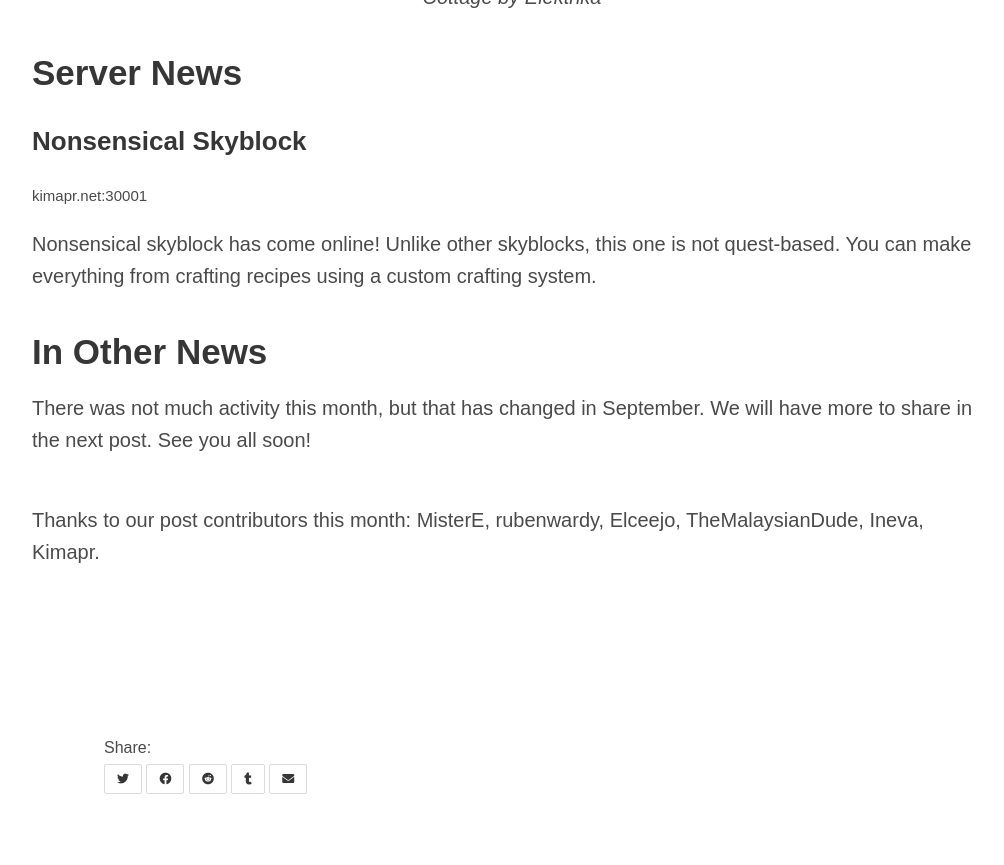
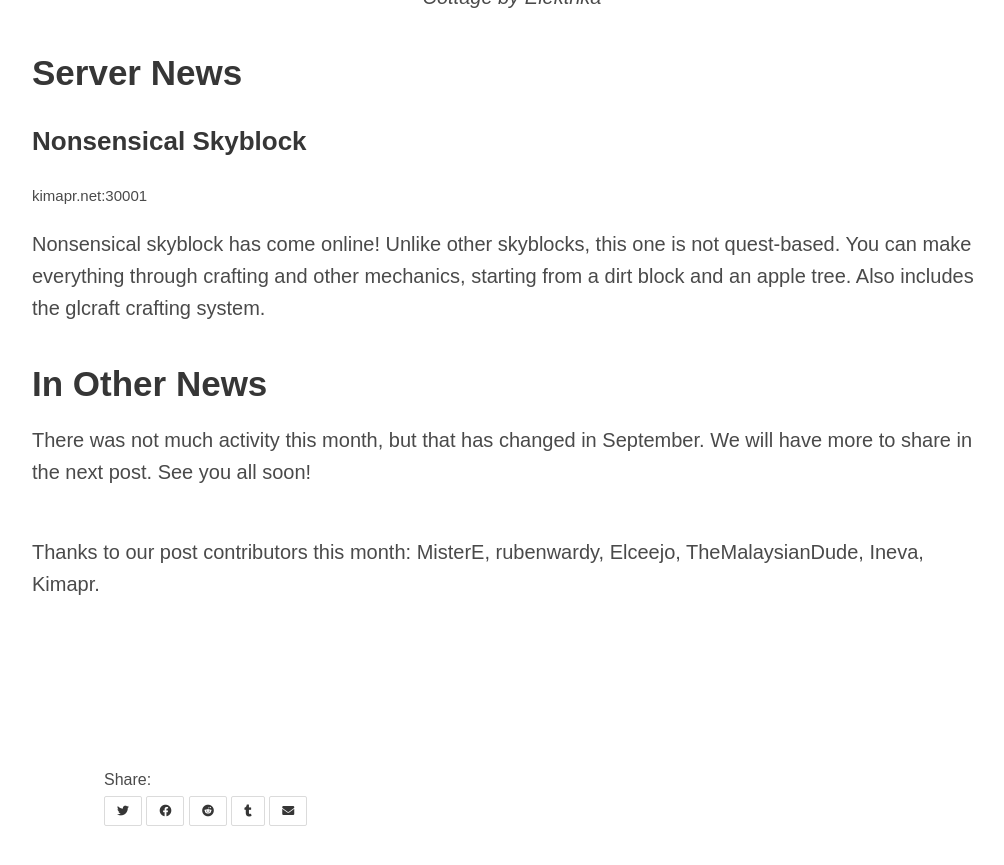
Before and after one commit to minetest/blog, a Jekyll site: the page built from _posts/2022-09-13-August.md, in a window 1280 px wide and 900 px high, scrolled down 5291 px, cut to the strip 27-892 px from the top of the window. Shown: the whole strip, without its empty margins (128-1132 px from the left). Built offline with Jekyll 4.4.1, drawn with Linux system fonts in a browser that asks for light colours.

Commit message:
change kimapr server news

```diff
--- a/_posts/2022-09-13-August.md
+++ b/_posts/2022-09-13-August.md
@@ -102,8 +102,9 @@ Finally, Elceejo shares this vague teaser for an upcoming mod,
 <sub>kimapr.net:30001</sub>
 
 Nonsensical skyblock has come online! Unlike other skyblocks, this one is
-not quest-based. You can make everything from crafting recipes using a
-custom crafting system.
+not quest-based. You can make everything through crafting and other
+mechanics, starting from a dirt block and an apple tree. Also includes
+the glcraft crafting system.
 
 ## In Other News
 
```
